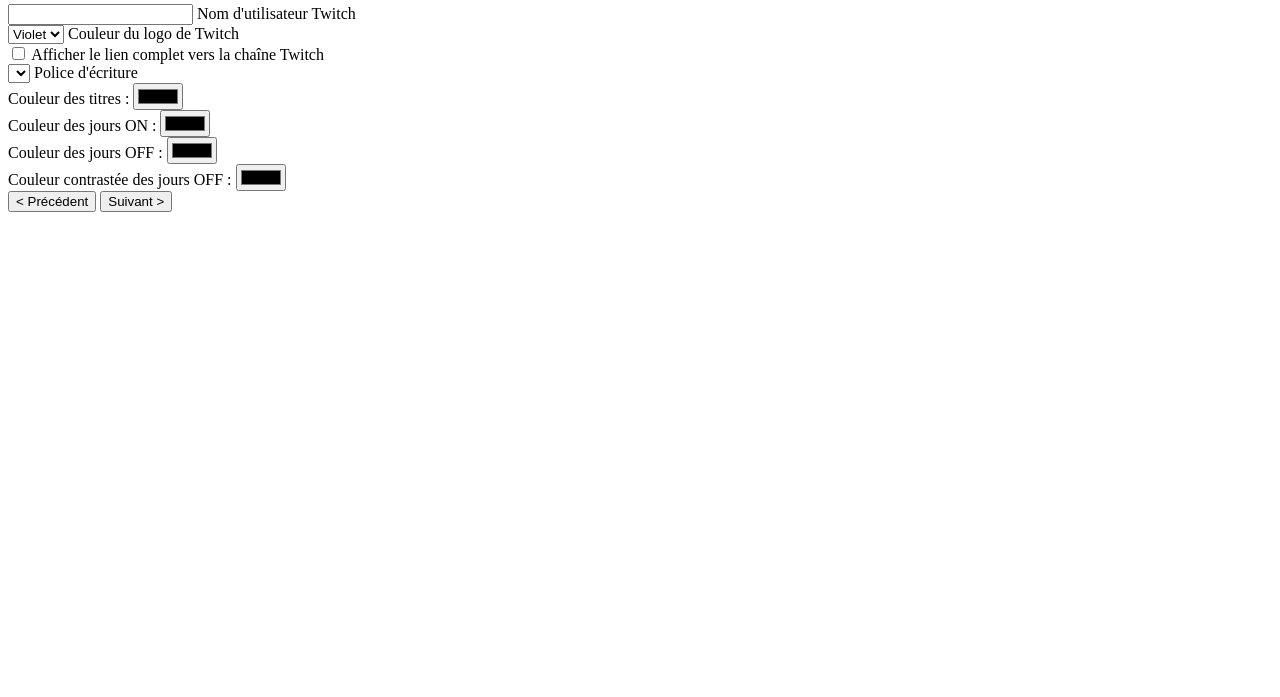
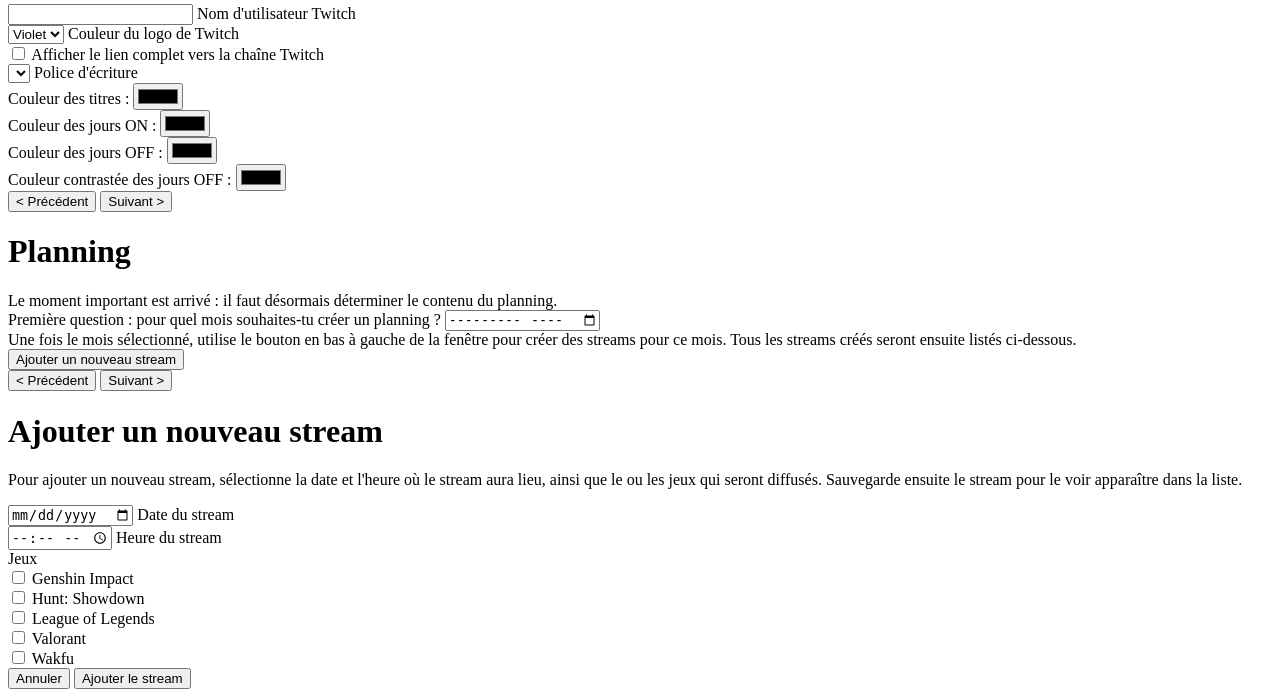
Before and after one commit to InFinity54/StreamScheduleGenerator, a Node project: template src/templates/index.html.twig in a window 1280 px wide. Shown: the part 3446-4143 px from the top of the page. Before the commit the page ends 3658 px from the top, so only its background shows below. Run offline with Node 20 templates, Linux system fonts and the light colour scheme; the template is opened without the code that fills it, so the values that code supplies are empty.

Commit message:
Écran du planning

```diff
--- a/package.json
+++ b/package.json
@@ -38,6 +38,7 @@
     "@popperjs/core": "^2.11.8",
     "bootstrap": "^5.3.3",
     "bs-stepper": "^1.7.0",
+    "date-fns": "^3.6.0",
     "electron-squirrel-startup": "^1.0.0",
     "electron-updater": "^6.3.0-alpha.6",
     "font-list": "^1.5.1",
--- a/src/js/renderer.js
+++ b/src/js/renderer.js
@@ -11,3 +11,7 @@ import "./containers/window_buttons";
 // JS des étapes
 import "./steps/introduction";
 import "./steps/identity";
+import "./steps/planning";
+
+// JS des modales
+import "./modals/planning_newstream";
--- a/src/js/steps/identity.js
+++ b/src/js/steps/identity.js
@@ -7,7 +7,7 @@ jQuery("#identity_button_next").click(function () {
     if (jQuery('#identity_form')[0].checkValidity()) {
         jQuery("#identity_error").addClass("d-none");
         jQuery("#identity").fadeOut("500");
-        //jQuery("#step3").delay(500).fadeIn("500");
+        jQuery("#planning").delay(500).fadeIn("500");
     } else {
         var errorMessage = ``;
         jQuery("#identity_error").removeClass("d-none");
--- a/src/scss/app.scss
+++ b/src/scss/app.scss
@@ -10,3 +10,4 @@
 /* CSS des étapes */
 @import "steps/introduction";
 @import "steps/identity";
+@import "steps/planning";
--- a/src/scss/step.scss
+++ b/src/scss/step.scss
@@ -59,6 +59,12 @@
         -webkit-mask-repeat: no-repeat, no-repeat;
     }
 
+    .step_leftmenu {
+        position: absolute;
+        bottom: 10px;
+        left: 10px;
+    }
+
     .step_menu {
         position: absolute;
         bottom: 10px;
--- a/src/templates/index.html.twig
+++ b/src/templates/index.html.twig
@@ -9,5 +9,8 @@
 
         {% include "steps/introduction.html.twig" %}
         {% include "steps/identity.html.twig" %}
+        {% include "steps/planning.html.twig" %}
+
+        {% include "modals/planning_newstream.html.twig" %}
     </body>
 </html>
--- /dev/null
+++ b/src/templates/modals/planning_newstream.html.twig
@@ -0,0 +1,71 @@
+<div class="modal fade" id="planning_newstream_modal" tabindex="-1" aria-labelledby="exampleModalLabel" aria-hidden="true">
+    <div class="modal-dialog modal-xl modal-dialog-centered">
+        <div class="modal-content">
+            <div class="modal-header">
+                <h1 class="modal-title fs-5" id="planning_newstream_modal_title">Ajouter un nouveau stream</h1>
+            </div>
+
+            <div class="modal-body">
+                <p>Pour ajouter un nouveau stream, sélectionne la date et l'heure où le stream aura lieu, ainsi que le ou les jeux qui seront diffusés. Sauvegarde ensuite le stream pour le voir apparaître dans la liste.</p>
+
+                <div id="planning_newstream_modal_error" class="d-none alert alert-danger"></div>
+
+                <form id="planning_newstream_modal_form">
+                    <div class="row">
+                        <div class="col-sm-6">
+                            <div class="form-floating">
+                                <input type="date" class="form-control" required id="planning_newstream_date">
+                                <label for="planning_newstream_date">Date du stream</label>
+                            </div>
+                        </div>
+
+                        <div class="col-sm-6">
+                            <div class="form-floating">
+                                <input type="time" class="form-control" required id="planning_newstream_hour">
+                                <label for="planning_newstream_hour">Heure du stream</label>
+                            </div>
+                        </div>
+                    </div>
+
+                    <div class="row mt-2">
+                        <div class="col-sm-12">
+                            Jeux
+
+                            <br />
+
+                            <div class="form-check form-check-inline">
+                                <input class="form-check-input" type="checkbox" id="planning_newstream_game_genshin" value="genshin">
+                                <label class="form-check-label" for="planning_newstream_game_genshin">Genshin Impact</label>
+                            </div>
+
+                            <div class="form-check form-check-inline">
+                                <input class="form-check-input" type="checkbox" id="planning_newstream_game_hunt" value="hunt">
+                                <label class="form-check-label" for="planning_newstream_game_hunt">Hunt: Showdown</label>
+                            </div>
+
+                            <div class="form-check form-check-inline">
+                                <input class="form-check-input" type="checkbox" id="planning_newstream_game_lol" value="lol">
+                                <label class="form-check-label" for="planning_newstream_game_lol">League of Legends</label>
+                            </div>
+
+                            <div class="form-check form-check-inline">
+                                <input class="form-check-input" type="checkbox" id="planning_newstream_game_valorant" value="valorant">
+                                <label class="form-check-label" for="planning_newstream_game_valorant">Valorant</label>
+                            </div>
+
+                            <div class="form-check form-check-inline">
+                                <input class="form-check-input" type="checkbox" id="planning_newstream_game_wakfu" value="wakfu">
+                                <label class="form-check-label" for="planning_newstream_game_wakfu">Wakfu</label>
+                            </div>
+                        </div>
+                    </div>
+                </form>
+            </div>
+
+            <div class="modal-footer">
+                <button type="button" class="btn btn-secondary" data-bs-dismiss="modal">Annuler</button>
+                <button type="button" class="btn btn-primary" id="planning_newstream_modal_add">Ajouter le stream</button>
+            </div>
+        </div>
+    </div>
+</div>
--- a/src/templates/steps/identity.html.twig
+++ b/src/templates/steps/identity.html.twig
@@ -72,7 +72,7 @@
     </div>
 
     <div class="step_menu">
-        <button class="btn btn-secondary" id="identity_button_previous">< Précédent</button>
-        <button class="btn btn-primary" id="identity_button_next">Suivant ></button>
+        <button class="btn btn-secondary" type="button" id="identity_button_previous">< Précédent</button>
+        <button class="btn btn-primary" type="button" id="identity_button_next">Suivant ></button>
     </div>
 </div>
--- a/src/templates/steps/introduction.html.twig
+++ b/src/templates/steps/introduction.html.twig
@@ -14,6 +14,6 @@
     </div>
 
     <div class="position-absolute" style="bottom: 10px; right: 10px;">
-        <button class="btn btn-primary" id="introduction_button_next">Démarrer</button>
+        <button class="btn btn-primary" type="button" id="introduction_button_next">Démarrer</button>
     </div>
 </div>
--- /dev/null
+++ b/src/templates/steps/planning.html.twig
@@ -0,0 +1,32 @@
+<div id="planning" class="step">
+    <div class="step_title">
+        <h1>Planning</h1>
+    </div>
+
+    <div class="step_content">
+        <div id="planning_error" class="d-none alert alert-danger"></div>
+
+        <form id="planning_form">
+            <div class="row">
+                <div class="col-sm-12">
+                    Le moment important est arrivé : il faut désormais déterminer le contenu du planning.
+                    <br />
+                    Première question : pour quel mois souhaites-tu créer un planning ? <input type="month" id="planning_desiredmonth" class="align-middle" required />
+                    <br />
+                    Une fois le mois sélectionné, utilise le bouton en bas à gauche de la fenêtre pour créer des streams pour ce mois. Tous les streams créés seront ensuite listés ci-dessous.
+                </div>
+            </div>
+        </form>
+
+        <div id="planning_eventlist" class="row row-cols-3 p-2"></div>
+    </div>
+
+    <div class="step_leftmenu">
+        <button class="btn btn-primary" type="button" id="planning_button_addstream">Ajouter un nouveau stream</button>
+    </div>
+
+    <div class="step_menu">
+        <button class="btn btn-secondary" type="button" id="planning_button_previous">< Précédent</button>
+        <button class="btn btn-primary" type="button" id="planning_button_next">Suivant ></button>
+    </div>
+</div>
--- a/webpack.renderer.config.js
+++ b/webpack.renderer.config.js
@@ -32,7 +32,8 @@ module.exports = {
   },
   plugins: [
     new webpack.ProvidePlugin({
-      jQuery: 'jquery'
+      jQuery: 'jquery',
+      "date-fns": 'date-fns'
     })
   ]
 };
```
Also changed, not shown: src/js/modals/planning_newstream.js (added, +146 -0 lines), src/js/steps/planning.js (added, +60 -0 lines), src/scss/steps/planning.scss (added, +39 -0 lines), 1 other file.
